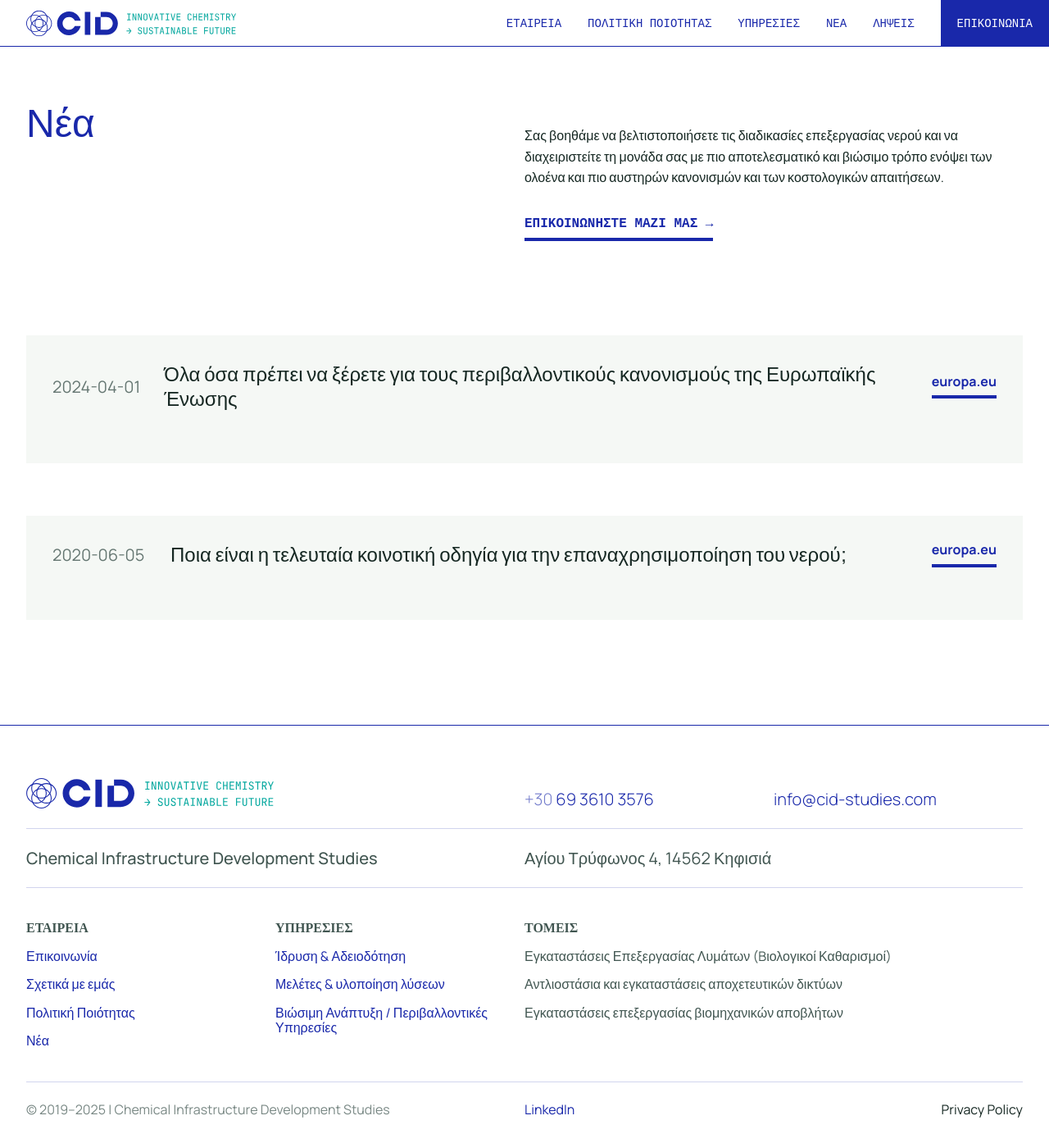
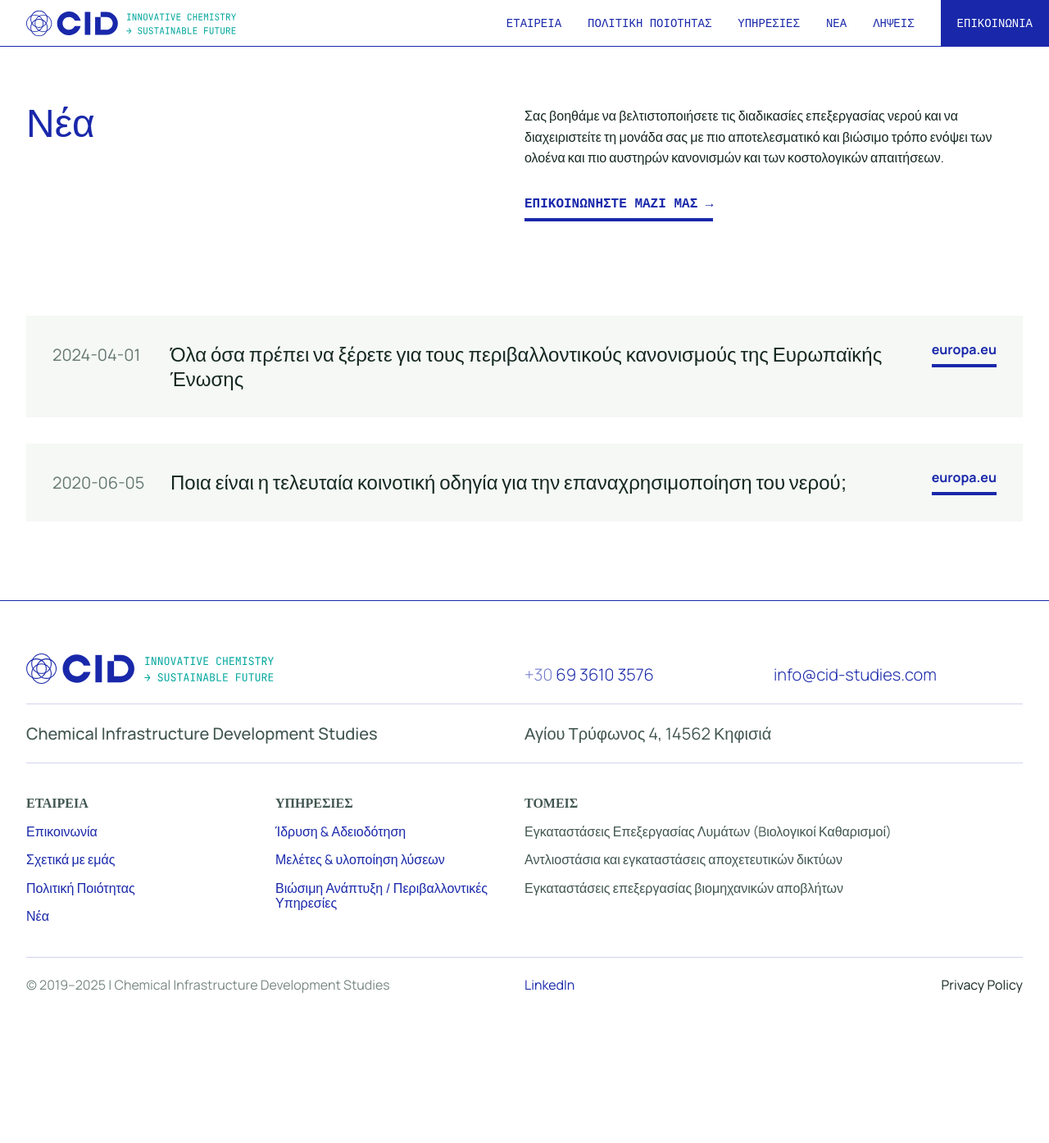
Before and after one commit to anna-filou/cid-studies.com, a Jekyll site: the page built from news.html, in a window 1280 px wide. Shown: the whole page at 82% size. Built offline with Jekyll 4.4.1, drawn with Linux system fonts in a browser that asks for light colours; after the commit the page ends 1242 px from its top, so only the background shows below that.

Commit message:
small fixes

```diff
--- a/_layouts/contact.liquid
+++ b/_layouts/contact.html
@@ -97,7 +97,7 @@ layout: default
                 </div>
                 <textarea id="_4" name="_4" class="input-reset ba b--accent pa2 mb2 db w-100" required></textarea>
             </div>
-            <button type="submit" class="f6 link dim br4 ba ph3 pv3 mb2 dib white bg-accent">ΑΠΟΣΤΟΛΗ</button>
+            <button type="submit" class="mono br-pill bw0 pa3 dib white link pointer bg-dark-green hover-bg-dark-blue">ΑΠΟΣΤΟΛΗ</button>
         </form>
     </div>
 </section>
--- a/_layouts/news.liquid
+++ b/_layouts/news.liquid
@@ -4,27 +4,29 @@ layout: default
 
 <section class="container pv5 flex flex-column flex-row-l gap5">
     <div class="items-start w-50-l w-100">
-        <h2 class="f1 fw4 ma0 brand">{{site.data.news.title}}</h2>
+        <h2 class="f1 fw4 ma0 brand mb3">{{site.data.news.title}}</h2>
     </div>
     <div class="w-50-l w-100">
-        <p class="lh-copy pt3 pb3">{{site.data.news.description}}</p>
+        <p class="lh-copy mt2 mb4">{{site.data.news.description}}</p>
         <a class="b-brand bb bw2 pb2 dim link nowrap mono b" href="/contact">ΕΠΙΚΟΙΝΩΝΗΣΤΕ ΜΑΖΙ ΜΑΣ →</a>
     </div>
 </section>
 
 <section class="container-ns pv5">
     {% for post in site.data.news.posts %}
-    <div class="mb4 mb5-ns bg-secondary pa4 pa4-ns">
-        <div class="flex flex-column flex-row-l items-start items-center-l gap3">
-            <div class="f4-ns fw4 secondary o-80 w4">{{post.date}}</div>
+    <div class="mb4 bg-secondary pa4 pa4-ns">
+        <div class="flex flex-column flex-row-l items-start items-start-l gap3">
+            <div class="f4-ns fw4 secondary o-80 w4 flex-shrink-0 mt1">{{post.date}}</div>
             <h2 class="f4 f3-ns fw5 ma0 lh-title">{{post.title}}</h2>
             <div class="dn db-l flex-auto bg-black-10 bar"></div>
             <a class="b-brand bb bw2 pb2 link b dim nowrap" href="{{post.link}}">{{post.link_text}}</a>
         </div>
-        <div class="fw5 secondary lh-copy list flex flex-column flex-row-l items-start items-center-l gap3">
-            <div class="w4 flex-shrink-0"></div>
-            <p>{{post.description}}</p>
-        </div>
+        {% if post.description %}
+            <div class="fw5 secondary lh-copy list flex flex-column flex-row-l items-start items-center-l gap3">
+                <div class="w4 flex-shrink-0"></div>
+                <p>{{post.description}}</p>
+            </div>
+        {% endif %}
     </div>
     {% endfor %}
 </section>
--- a/_layouts/sectors.liquid
+++ b/_layouts/sectors.liquid
@@ -3,11 +3,11 @@ layout: default
 ---
 
 <section class="pv5 container flex flex-column flex-row-l gap5">
-    <div class="items-start w-50-l w-100">
+    <div class="items-start w-50-l w-100 mb3">
         <h2 class="f1 fw4 ma0 brand">{{site.data.sectors.title}}</h2>
     </div>
     <div class="w-50-l w-100">
-        <p class="lh-copy pt3 pb3">{{site.data.sectors.description}}</p>
+        <p class="lh-copy mt2 mb4">{{site.data.sectors.description}}</p>
         <a class="b-brand bb bw2 pb2 dim link nowrap mono b" href="/contact">ΕΠΙΚΟΙΝΩΝΗΣΤΕ ΜΑΖΙ ΜΑΣ →</a>
     </div>
 </section>
--- a/assets/css/style.scss
+++ b/assets/css/style.scss
@@ -154,11 +154,6 @@ textarea {
   min-height: 150px;
 }
 
-button {
-  background: #00867F;
-  border: none;
-}
-
 /* TACHYONS -NS */
 @media (max-width: 50em) {
   .container {
```
